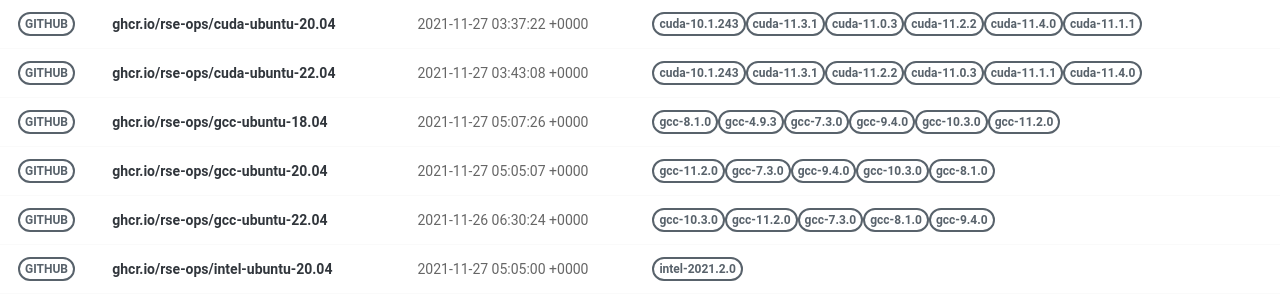
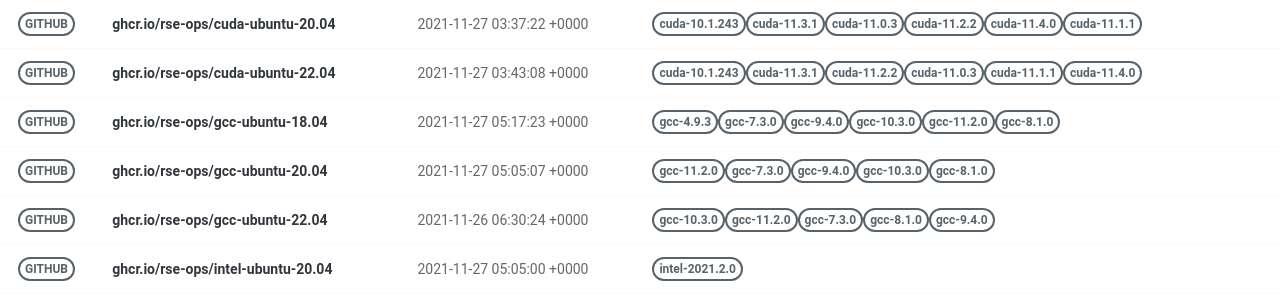
Before and after one commit to rse-ops/docker-images, a Jekyll site: the page built from pages/index.md, in a window 1280 px wide. Shown: the part 277-577 px from the top of the page. Built offline with Jekyll 4.4.1, drawn with Linux system fonts in a browser that asks for light colours; nearby versions of some CDN libraries.

Commit message:
Automated push to update library 2021-11-27

```diff
--- a/_library/ghcr.io-rse-ops-gcc-ubuntu-18.04.md
+++ b/_library/ghcr.io-rse-ops-gcc-ubuntu-18.04.md
@@ -1,14 +1,11 @@
 ---
 layout: container
 name: ghcr.io/rse-ops/gcc-ubuntu-18.04
-updated_at: 2021-11-27 05:07:26.892454
+updated_at: 2021-11-27 05:17:23.335205
 
 
 container_url: https://github.com/orgs/rse-ops/packages/container/package/gcc-ubuntu-18.04
 versions:
- - tag: gcc-8.1.0
-   dockerfile: https://github.com/rse-ops/docker-images/blob/main/ubuntu/gcc/Dockerfile
-   manifest: https://crane.ggcr.dev/manifest/ghcr.io/rse-ops/gcc-ubuntu-18.04:gcc-8.1.0
  - tag: gcc-4.9.3
    dockerfile: https://github.com/rse-ops/docker-images/blob/main/ubuntu/gcc/Dockerfile
    manifest: https://crane.ggcr.dev/manifest/ghcr.io/rse-ops/gcc-ubuntu-18.04:gcc-4.9.3
```
Also changed, not shown: other parts of _library/ghcr.io-rse-ops-gcc-ubuntu-18.04.md (+3 -0 lines).
